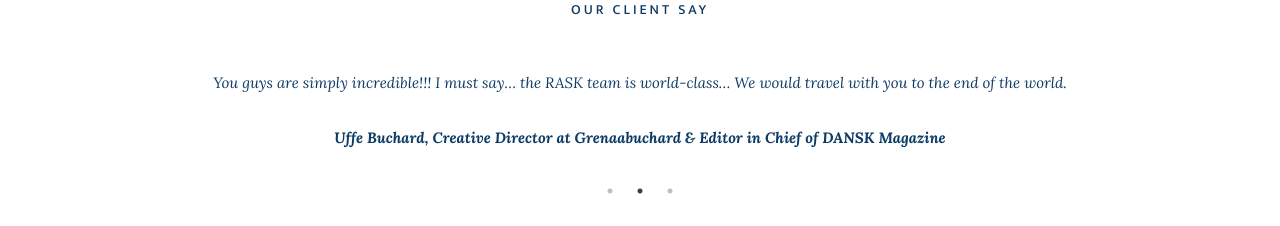
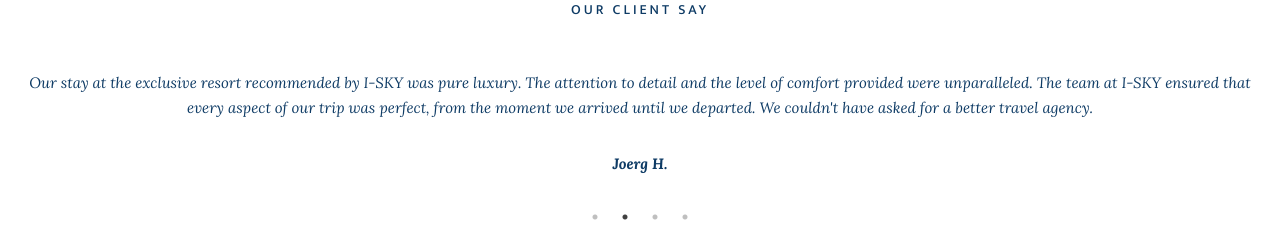
Before and after one commit to asqre/Rask-Travel, a React (Create React App) app: page / in a window 1280 px wide. Shown: the part 2651-2877 px from the top of the page. Built offline with nearby package versions, Linux system fonts and the light colour scheme.

Commit message:
fixed data

```diff
--- a/src/data/index.js
+++ b/src/data/index.js
@@ -126,16 +126,20 @@
 
 export const testimonialData = [
   {
-    profession: `Eva Kruse, Ex-CEO of Global Fashion Agenda and Copenhagen Fashion Week`,
-    feedback: `You have done an incredible job as our travel partner. No matter the time of day and complexity of task, you came back with a solution straight away and solved any challenges we might have had. Our VIPs were beyond satisfied with the high level of service you provided.`,
+    profession: `Vasil I. & family`,
+    feedback: `Traveling with I-SKY was a breeze. They took care of everything, from flights and transfers to excursions and dining reservations. We were able to relax and enjoy our holiday without any worries. Their expertise and dedication to customer satisfaction are truly commendable...`,
   },
   {
-    profession: `Uffe Buchard, Creative Director at Grenaabuchard & Editor in Chief of DANSK Magazine`,
-    feedback: `You guys are simply incredible!!! I must say… the RASK team is world-class… We would travel with you to the end of the world.`,
+    profession: `Joerg H.`,
+    feedback: `Our stay at the exclusive resort recommended by I-SKY was pure luxury. The attention to detail and the level of comfort provided were unparalleled. The team at I-SKY ensured that every aspect of our trip was perfect, from the moment we arrived until we departed. We couldn't have asked for a better travel agency.`,
   },
   {
-    profession: `Malene Birger, Founder and Creative Director of BIRGER1962`,
-    feedback: `RASK is quite simply the best travel agency I know of; smart, inspiring, modern and thorough. Impeccable attention to detail. There are not many people like them out there; the RASK team deserves a standing ovation.`,
+    profession: `Salik Imran & family`,
+    feedback: `I've been using I-SKY for all my trips since 2021. A friend recommended them, and I loved how easy they made my first trip to the United States. Since then, I've used their services for trips to Norway, Bali, Thailand, France, Canada, and Denmark. They create a private group with their team to help me choose a destination and organize everything quickly.`,
+  },
+  {
+    profession: `Hazza Mansoory & family`,
+    feedback: `I-SKY is the best, especially for my family trips to the United Kingdom and Europe. With 14 members, it's tough to organize everything, but I-SKY makes it seamless. Every trip is planned in advance and organized using a checklist. A team member is always available online in case of any issues. We receive check-ins before every flight and reminders for any extensions. It's like having a private travel desk facility, which we love the most.`,
   },
 ];
 
--- a/src/pages/Love.js
+++ b/src/pages/Love.js
@@ -20,7 +20,7 @@
           can’t wait for you to try.
         </h4>
 
-        <div className="w-full m-auto mb-[100px]">
+        <div className="w-full m-auto mb-[100px] grid grid-cols-1 sm:grid-cols-2 lg:grid-cols-3">
           {loveData.slice(0, visibleItems).map((item, ind) => (
             <LoveComponent {...item} key={ind} />
           ))}
```
